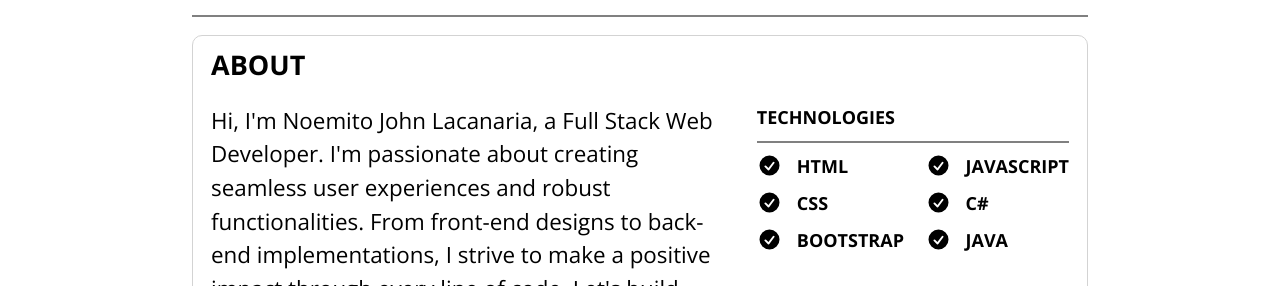
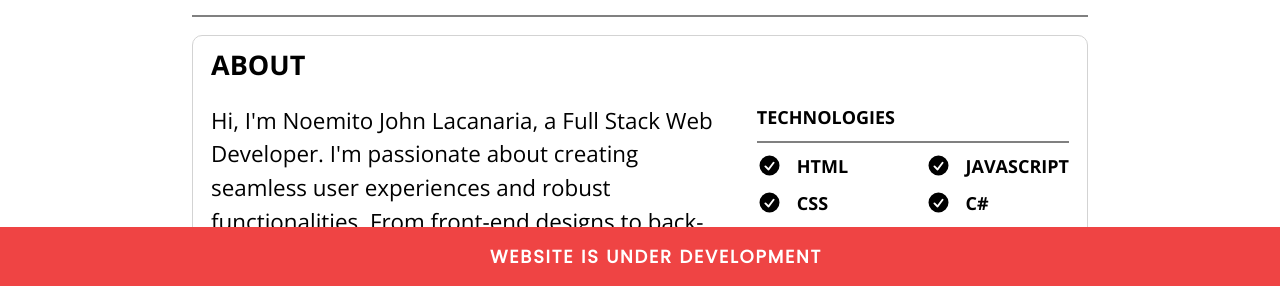
Before and after one commit to NoemitoJohn/MP1, a plain HTML site: page index.html in a window 1280 px wide. Shown: the part 514-800 px from the top of the page. Drawn offline with nearby package versions, Linux system fonts and the light colour scheme.

Commit message:
added under development header

```diff
--- a/index.html
+++ b/index.html
@@ -14,6 +14,7 @@
 
 <body>
     <main>
+
         <div class="content">
             <div class="navbar">
                 <div class="navbar__container">
@@ -273,6 +274,7 @@
 
             </div>
         </div>
+        <div class="development">Website is under development</div>
     </main>
 </body>
 
--- a/style.css
+++ b/style.css
@@ -1,3 +1,4 @@
+@import url('https://fonts.googleapis.com/css2?family=Poppins:wght@200;400&display=swap');
 *{
     line-height: 1.5;
 }
@@ -279,6 +280,21 @@ button{
     cursor: pointer;
 }
 
+.development {
+    position: fixed;
+    bottom: 0;
+    text-transform: uppercase;
+    width: 100%;
+    display: flex;
+    justify-content: center;
+    font-weight: 600;
+    padding: 1rem;
+    letter-spacing: 0.1em;
+    color: white;
+    font-family: 'Poppins';
+    background-color: #ef4444;
+}
+
 @media (max-width:1164px){
     .about__subtitle{
 
```
